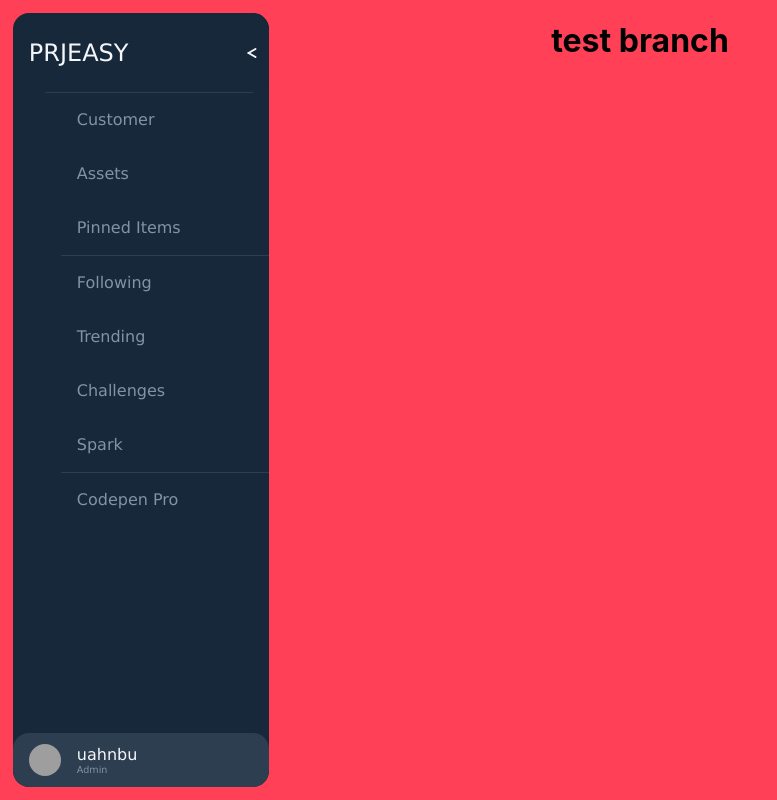
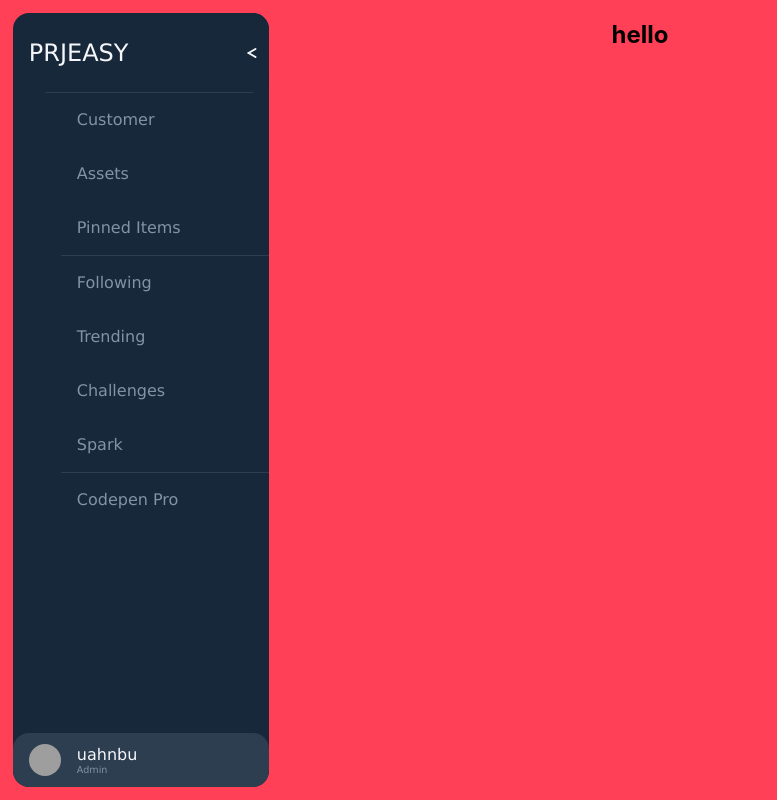
Before and after one commit to mohamedmaghzaoui/React-Project, a React (Create React App) app in the folder frontend/: page / in a window 1280 px wide. Shown: the whole page, without its empty margins (0-777 px from the left). Built offline with nearby package versions, Linux system fonts and the light colour scheme; grey boxes are pictures that could not be loaded.

Commit message:
added test branch

```diff
--- a/frontend/src/Pages/Home/Home.js
+++ b/frontend/src/Pages/Home/Home.js
@@ -1,7 +1,7 @@
 export const Home=()=>{
     return(
 
-        <h1>test branch</h1>
+        <h2>hello</h2>
 
     )
 }
```
